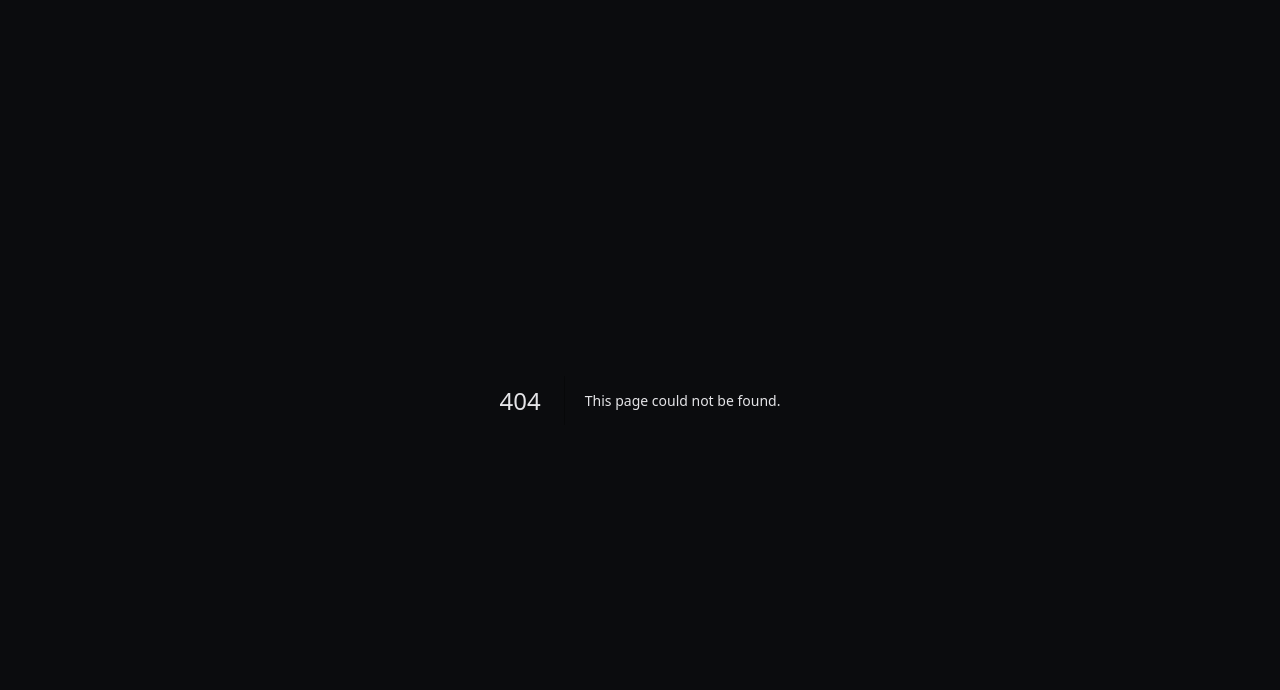
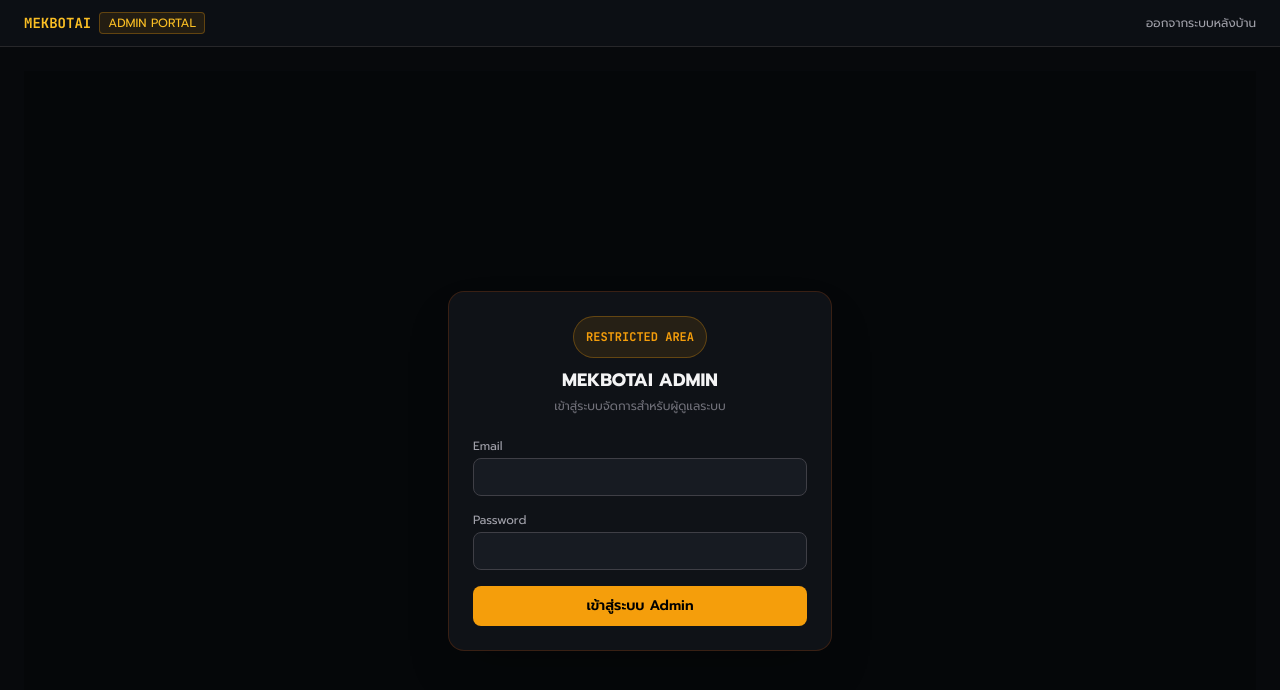
Before and after one commit to mekdiwa/mekbotaikub, a Next.js app: page /admin/login in a window 1280 px wide. Before the commit this address had no page. Shown: the top 690 px of the page. Built offline with nearby package versions, Linux system fonts and the light colour scheme.

Commit message:
Create page.tsx

```diff
--- /dev/null
+++ b/app/admin/login/page.tsx
@@ -0,0 +1,89 @@
+'use client';
+
+import { useState } from 'react';
+import { supabase } from '@/lib/supabaseClient';
+import { useRouter } from 'next/navigation';
+
+export default function AdminLoginPage() {
+  const [email, setEmail] = useState('');
+  const [password, setPassword] = useState('');
+  const [errorMsg, setErrorMsg] = useState('');
+  const router = useRouter();
+
+  const handleAdminLogin = async (e: React.FormEvent) => {
+    e.preventDefault();
+    setErrorMsg('');
+
+    const { data: authData, error: authError } = await supabase.auth.signInWithPassword({
+      email,
+      password,
+    });
+
+    if (authError) {
+      setErrorMsg(authError.message);
+      return;
+    }
+
+    const { data: profile } = await supabase
+      .from('profiles')
+      .select('role')
+      .eq('id', authData.user.id)
+      .single();
+
+    if (profile?.role === 'admin') {
+      router.push('/admin/settings');
+    } else {
+      setErrorMsg('คุณไม่มีสิทธิ์เข้าถึงระบบ Admin หลังบ้าน');
+      await supabase.auth.signOut();
+    }
+  };
+
+  return (
+    <div className="min-h-screen bg-[#050709] flex items-center justify-center p-4">
+      <div className="w-full max-w-sm bg-[#0f1217] border border-amber-900/40 rounded-2xl p-6 shadow-2xl">
+        <div className="text-center mb-6">
+          <div className="inline-block p-3 rounded-full bg-amber-500/10 border border-amber-500/30 text-amber-500 mb-2 font-mono text-xs font-bold">
+            RESTRICTED AREA
+          </div>
+          <h1 className="text-lg font-bold text-zinc-100">MEKBOTAI ADMIN</h1>
+          <p className="text-xs text-zinc-500 mt-1">เข้าสู่ระบบจัดการสำหรับผู้ดูแลระบบ</p>
+        </div>
+
+        {errorMsg && (
+          <div className="bg-red-500/10 border border-red-500/20 text-red-400 text-xs p-3 rounded-lg mb-4">
+            {errorMsg}
+          </div>
+        )}
+
+        <form onSubmit={handleAdminLogin} className="space-y-4">
+          <div>
+            <label className="text-xs text-zinc-400 block mb-1">Email</label>
+            <input
+              type="email"
+              value={email}
+              onChange={(e) => setEmail(e.target.value)}
+              className="w-full bg-[#171b22] border border-zinc-700 rounded-lg px-3 py-2 text-sm text-white focus:outline-none focus:border-amber-500"
+              required
+            />
+          </div>
+          <div>
+            <label className="text-xs text-zinc-400 block mb-1">Password</label>
+            <input
+              type="password"
+              value={password}
+              onChange={(e) => setPassword(e.target.value)}
+              className="w-full bg-[#171b22] border border-zinc-700 rounded-lg px-3 py-2 text-sm text-white focus:outline-none focus:border-amber-500"
+              required
+            />
+          </div>
+          <button
+            type="submit"
+            className="w-full bg-amber-500 hover:bg-amber-400 text-black font-semibold py-2.5 rounded-lg text-sm transition-colors"
+          >
+            เข้าสู่ระบบ Admin
+          </button>
+        </form>
+      </div>
+    </div>
+  );
+}
```
